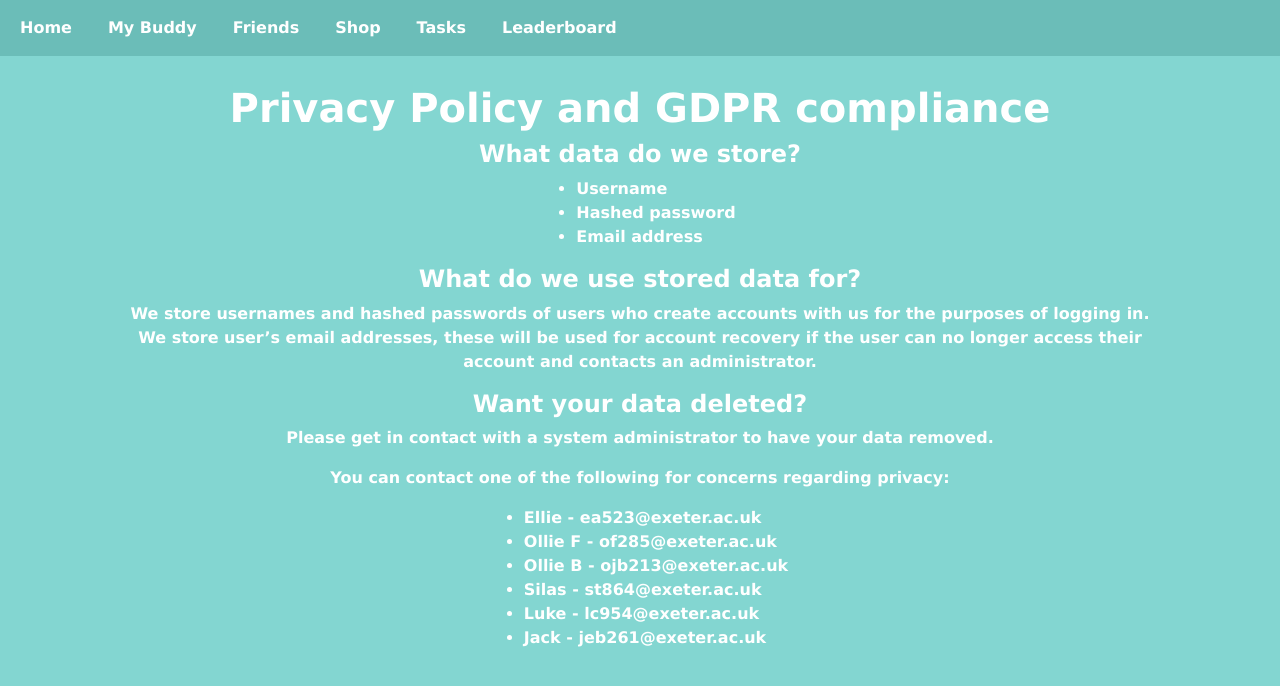
After one commit to Barnesy41/Sustainable-Buddies, a Django app: page /privacy/ in a window 1280 px wide. The commit adds this page. Shown: the top 686 px of the page. Run offline with Django 5.2, Linux system fonts and the light colour scheme.

Commit message:
Added a privacy page
Added a privacy page detailing what we store and for what purposes.

```diff
--- a/under_my_scrum_brella/under_my_scrum_brella/static/under_my_scrum_brella/styles.css
+++ b/under_my_scrum_brella/under_my_scrum_brella/static/under_my_scrum_brella/styles.css
@@ -43,6 +43,12 @@ p {
     font-family:'Lucida Sans', 'Lucida Sans Regular', 'Lucida Grande', 'Lucida Sans Unicode', Geneva, Verdana, sans-serif;
     padding-left: 10%;
     padding-right: 10%;
+}
+
+.privacy_li{
+    color: #fff;
+    font-weight: bold;
+    font-family:'Lucida Sans', 'Lucida Sans Regular', 'Lucida Grande', 'Lucida Sans Unicode', Geneva, Verdana, sans-serif;
 }
 
 nav ul {
--- a/under_my_scrum_brella/under_my_scrum_brella/templates/index.html
+++ b/under_my_scrum_brella/under_my_scrum_brella/templates/index.html
@@ -61,7 +61,6 @@
           </li>
           <li class="nav-item">
             <a class="nav-link"> EcoCoins: {{user_details.total_coins}}</a>
-            <!-- Change this later to access the users actual amount of coins-->
           </li>
           {% else %}
           {% endif %}
@@ -89,7 +88,6 @@
   <style>
     body {
       padding-top: 60px;
-      /* Adjust according to the height of navbar */
     }
   </style>
   <!--In this section is where the individual content for each page will go-->
--- /dev/null
+++ b/under_my_scrum_brella/under_my_scrum_brella/templates/privacy.html
@@ -0,0 +1,39 @@
+{% extends 'index.html' %}
+{% load static %}
+{% block content %}
+  <!--
+  ###########################################################################
+  #   Author: Ellie Andrews
+  #   Contributors:
+  #
+  #   The author has written all code in this file unless stated otherwise.
+  ###########################################################################
+  -->
+  <br>
+  <h1>Privacy Policy and GDPR compliance</h1>
+  <h2>What data do we store?</h2>
+  <div style="justify-content: center; display: flex;">
+    <ul>
+        <li class="privacy_li">Username</li>
+        <li class="privacy_li">Hashed password</li>
+        <li class="privacy_li">Email address</li>
+      </ul>
+  </div>
+  <h2>What do we use stored data for?</h2>
+  <p>We store usernames and hashed passwords of users who create accounts with us for the purposes of logging in.
+    We store user’s email addresses, these will be used for account recovery if the user can no longer access their account and contacts an administrator.</p>
+  <h2>Want your data deleted?</h2>
+  <p>Please get in contact with a system administrator to have your data removed.</p>
+  <p>You can contact one of the following for concerns regarding privacy:</p>
+  <div style="justify-content: center; display: flex;">
+    <ul>
+        <li class="privacy_li">Ellie - ea523@exeter.ac.uk</li>
+        <li class="privacy_li">Ollie F - of285@exeter.ac.uk</li>
+        <li class="privacy_li">Ollie B - ojb213@exeter.ac.uk</li>
+        <li class="privacy_li">Silas - st864@exeter.ac.uk</li>
+        <li class="privacy_li">Luke - lc954@exeter.ac.uk</li>
+        <li class="privacy_li">Jack - jeb261@exeter.ac.uk</li>
+      </ul>
+  </div>
+  <!--add specific details for the users game keeper if logged in, for now I will put our details for now to remove it.-->
+  {% endblock content %}
--- a/under_my_scrum_brella/under_my_scrum_brella/urls.py
+++ b/under_my_scrum_brella/under_my_scrum_brella/urls.py
@@ -32,6 +32,7 @@ urlpatterns = [
     path('games/noughtsAndCrosses/', views.noughtsCrosses ,name='noughtsAndCrosses'),
     path('games/', views.games, name='games'),
     path('items/', include('items.urls')),
+    path('privacy/', views.privacy, name='privacy')
 ]
 
 urlpatterns += static(settings.STATIC_URL, document_root=settings.STATIC_ROOT)
--- a/under_my_scrum_brella/under_my_scrum_brella/views.py
+++ b/under_my_scrum_brella/under_my_scrum_brella/views.py
@@ -95,3 +95,6 @@ def updateCoins(user, coinsToAdd):
         user_details = get_object_or_404(UserDetail, pk=user.id)
         user_details.total_coins = user_details.total_coins + coinsToAdd
         user_details.save()
+
+def privacy(request):
+    return render(request, 'privacy.html')
```
Also changed, not shown: under_my_scrum_brella/under_my_scrum_brella/templates/home.html (+10 -0 lines).
